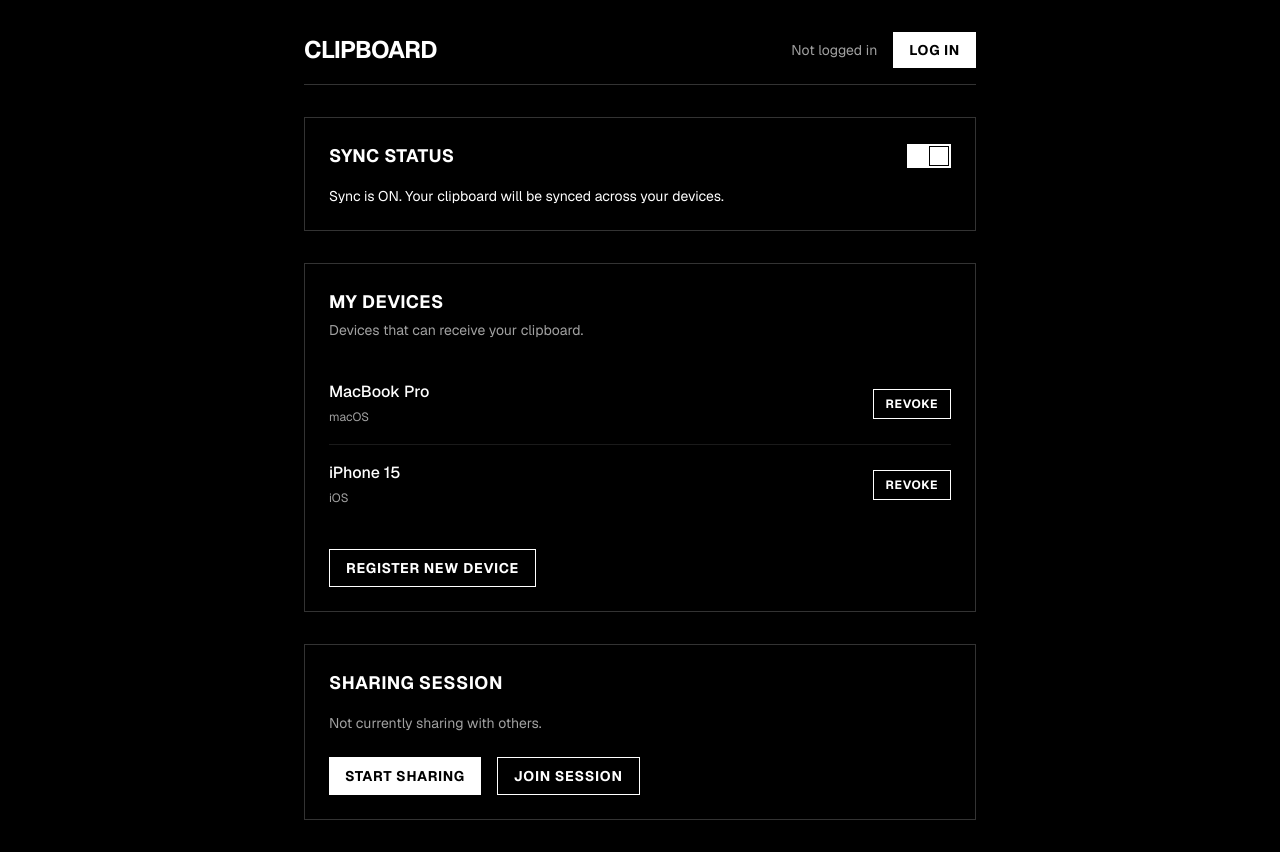
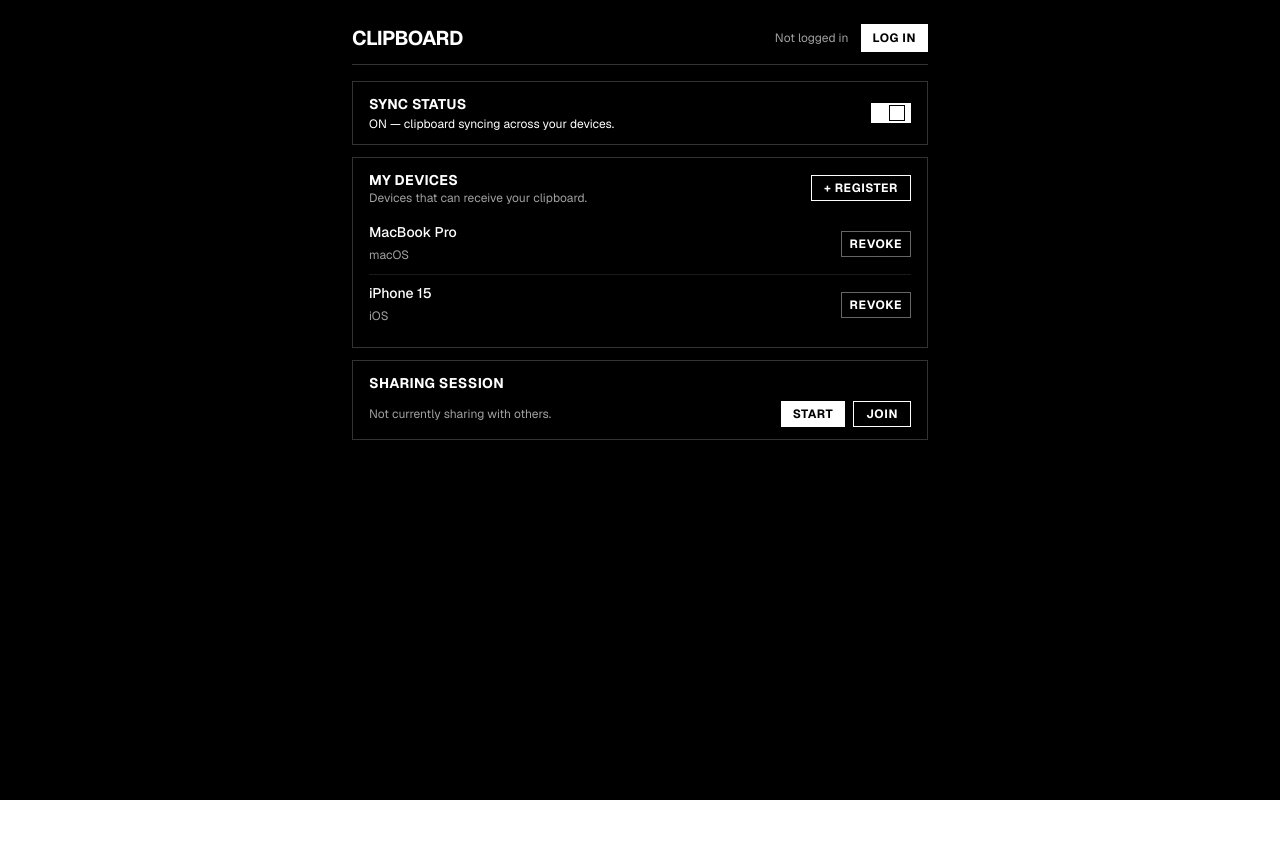
Before and after one commit to hackathon-by-hgs/code-paste, a Next.js app in the folder frontend/: page / in a window 1280 px wide. After the commit the page ends 800 px from the top, so only its background shows below. Built offline with nearby package versions, Linux system fonts and the light colour scheme.

Commit message:
style(frontend): reduce whitespace and tighten UI layout

```diff
--- a/frontend/src/app/page.tsx
+++ b/frontend/src/app/page.tsx
@@ -19,7 +19,6 @@ export default function Home() {
 
   const handleStartShare = () => {
     setIsSharing(true);
-    // Mock user joining
     setTimeout(() => {
       setShareMembers(prev => [...prev, { id: 'a1', name: 'Alice (alice@example.com)' }]);
     }, 2000);
@@ -45,96 +44,104 @@ export default function Home() {
   };
 
   return (
-    <div className="min-h-screen bg-black text-white flex justify-center p-8 font-sans selection:bg-white selection:text-black">
-      <div className="w-full max-w-2xl flex flex-col gap-8">
+    <div className="min-h-screen bg-black text-white flex justify-center px-4 py-6 font-sans">
+      <div className="w-full max-w-xl flex flex-col gap-4">
 
-        <header className="flex justify-between items-center border-b border-white/20 pb-4">
-          <h1 className="text-2xl font-bold tracking-tight uppercase">Clipboard</h1>
-          <div className="flex items-center gap-4">
-            <span className="text-sm text-neutral-400">Not logged in</span>
-            <button className="bg-white hover:bg-neutral-200 text-black px-4 py-2 text-sm font-bold uppercase tracking-wider transition-colors">
+        <header className="flex justify-between items-center border-b border-white/20 pb-3">
+          <h1 className="text-xl font-bold tracking-tight uppercase">Clipboard</h1>
+          <div className="flex items-center gap-3">
+            <span className="text-xs text-neutral-400">Not logged in</span>
+            <button className="bg-white hover:bg-neutral-200 text-black px-3 py-1.5 text-xs font-bold uppercase tracking-wider transition-colors">
               Log In
             </button>
           </div>
         </header>
 
-        <main className="flex flex-col gap-8">
+        <main className="flex flex-col gap-3">
 
-          {/* Sync Status Section */}
-          <section className="border border-white/20 p-6">
-            <div className="flex justify-between items-center mb-4">
-              <h2 className="text-lg font-bold uppercase tracking-wide">Sync Status</h2>
-              <label className="relative inline-flex items-center cursor-pointer">
+          {/* Sync Status */}
+          <section className="border border-white/20 px-4 py-3">
+            <div className="flex justify-between items-center">
+              <div>
+                <h2 className="text-sm font-bold uppercase tracking-wide">Sync Status</h2>
+                <p className={`text-xs mt-0.5 ${isSyncing ? 'text-white' : 'text-neutral-500'}`}>
+                  {isSyncing ? 'ON — clipboard syncing across your devices.' : 'PAUSED — devices will not receive updates.'}
+                </p>
+              </div>
+              <label className="relative inline-flex items-center cursor-pointer ml-4 shrink-0">
                 <input type="checkbox" className="sr-only peer" checked={isSyncing} onChange={handleToggleSync} />
-                <div className="w-11 h-6 bg-neutral-800 peer-focus:outline-none peer peer-checked:after:translate-x-full peer-checked:after:border-black after:content-[''] after:absolute after:top-[2px] after:left-[2px] after:bg-white after:border-white after:border after:h-5 after:w-5 after:transition-all peer-checked:bg-white"></div>
+                <div className="w-10 h-5 bg-neutral-800 peer peer-checked:after:translate-x-full peer-checked:after:border-black after:content-[''] after:absolute after:top-[2px] after:left-[2px] after:bg-white after:border-white after:border after:h-4 after:w-4 after:transition-all peer-checked:bg-white"></div>
               </label>
             </div>
-            <p className={`text-sm ${isSyncing ? 'text-white' : 'text-neutral-500'}`}>
-              {isSyncing ? 'Sync is ON. Your clipboard will be synced across your devices.' : 'Sync is paused. Devices will not receive clipboard updates.'}
-            </p>
           </section>
 
-          {/* Device Management Section */}
-          <section className="border border-white/20 p-6">
-            <h2 className="text-lg font-bold uppercase tracking-wide mb-1">My Devices</h2>
-            <p className="text-sm text-neutral-400 mb-6">Devices that can receive your clipboard.</p>
-            <ul className="flex flex-col mb-6">
+          {/* Device Management */}
+          <section className="border border-white/20 px-4 py-3">
+            <div className="flex justify-between items-center mb-2">
+              <div>
+                <h2 className="text-sm font-bold uppercase tracking-wide">My Devices</h2>
+                <p className="text-xs text-neutral-400">Devices that can receive your clipboard.</p>
+              </div>
+              <button className="bg-transparent hover:bg-white text-white hover:text-black border border-white px-3 py-1 text-xs font-bold uppercase tracking-wider transition-colors shrink-0 ml-4">
+                + Register
+              </button>
+            </div>
+            <ul className="flex flex-col divide-y divide-white/10">
               {devices.map(device => (
-                <li key={device.id} className="flex justify-between items-center py-4 border-b border-white/10 last:border-0">
+                <li key={device.id} className="flex justify-between items-center py-2">
                   <div>
-                    <strong className="block text-white font-medium">{device.name}</strong>
+                    <strong className="block text-sm text-white font-medium">{device.name}</strong>
                     <span className="text-xs text-neutral-400">{device.platform}</span>
                   </div>
-                  <button onClick={() => handleRevokeDevice(device.id)} className="bg-transparent hover:bg-white text-white hover:text-black border border-white px-3 py-1.5 text-xs font-bold uppercase tracking-wider transition-colors">
+                  <button onClick={() => handleRevokeDevice(device.id)} className="bg-transparent hover:bg-white text-white hover:text-black border border-white/40 hover:border-white px-2 py-1 text-xs font-bold uppercase tracking-wider transition-colors ml-4">
                     Revoke
                   </button>
                 </li>
               ))}
-              {devices.length === 0 && <li className="py-4 text-sm text-neutral-500">No devices registered.</li>}
+              {devices.length === 0 && <li className="py-2 text-xs text-neutral-500">No devices registered.</li>}
             </ul>
-            <button className="bg-transparent hover:bg-white text-white hover:text-black border border-white px-4 py-2 text-sm font-bold uppercase tracking-wider transition-colors">
-              Register New Device
-            </button>
           </section>
 
-          {/* Sharing Section */}
-          <section className="border border-white/20 p-6">
-            <h2 className="text-lg font-bold uppercase tracking-wide mb-4">Sharing Session</h2>
+          {/* Sharing Session */}
+          <section className="border border-white/20 px-4 py-3">
+            <h2 className="text-sm font-bold uppercase tracking-wide mb-2">Sharing Session</h2>
 
             {!isSharing ? (
-              <div className="flex flex-col items-start gap-6">
-                <p className="text-sm text-neutral-400">Not currently sharing with others.</p>
-                <div className="flex gap-4">
-                  <button onClick={handleStartShare} className="bg-white hover:bg-neutral-200 text-black px-4 py-2 text-sm font-bold uppercase tracking-wider transition-colors">
-                    Start Sharing
+              <div className="flex items-center justify-between">
+                <p className="text-xs text-neutral-400">Not currently sharing with others.</p>
+                <div className="flex gap-2 ml-4">
+                  <button onClick={handleStartShare} className="bg-white hover:bg-neutral-200 text-black px-3 py-1 text-xs font-bold uppercase tracking-wider transition-colors">
+                    Start
                   </button>
-                  <button className="bg-transparent hover:bg-white text-white hover:text-black border border-white px-4 py-2 text-sm font-bold uppercase tracking-wider transition-colors">
-                    Join Session
+                  <button className="bg-transparent hover:bg-white text-white hover:text-black border border-white px-3 py-1 text-xs font-bold uppercase tracking-wider transition-colors">
+                    Join
                   </button>
                 </div>
               </div>
             ) : (
-              <div className="flex flex-col gap-6">
-                <p className="text-sm text-white font-bold border-l-2 border-white pl-3 py-1">You are sharing clipboard data.</p>
+              <div className="flex flex-col gap-2">
+                <div className="flex items-center justify-between">
+                  <p className="text-xs text-white font-bold border-l-2 border-white pl-2">Sharing active.</p>
+                  <button onClick={handleStopShare} className="bg-white hover:bg-neutral-200 text-black px-3 py-1 text-xs font-bold uppercase tracking-wider transition-colors ml-4">
+                    Stop
+                  </button>
+                </div>
                 <div>
-                  <h3 className="text-sm font-bold uppercase tracking-wide mb-2 text-neutral-400">Authorized Members:</h3>
-                  <ul className="flex flex-col mb-6">
+                  <p className="text-xs text-neutral-400 uppercase tracking-wide mb-1">Members:</p>
+                  <ul className="flex flex-col divide-y divide-white/10">
                     {shareMembers.length === 0 ? (
-                      <li className="text-sm text-neutral-500 italic py-2">Waiting for members to join...</li>
+                      <li className="text-xs text-neutral-500 italic py-1.5">Waiting for members to join...</li>
                     ) : (
                       shareMembers.map(member => (
-                        <li key={member.id} className="flex justify-between items-center py-3 border-b border-white/10 last:border-0">
-                          <span className="text-sm text-white font-medium">{member.name}</span>
-                          <button onClick={() => handleRevokeMember(member.id)} className="bg-transparent hover:bg-white text-white hover:text-black border border-white px-3 py-1.5 text-xs font-bold uppercase tracking-wider transition-colors">
+                        <li key={member.id} className="flex justify-between items-center py-2">
+                          <span className="text-sm text-white">{member.name}</span>
+                          <button onClick={() => handleRevokeMember(member.id)} className="bg-transparent hover:bg-white text-white hover:text-black border border-white/40 hover:border-white px-2 py-1 text-xs font-bold uppercase tracking-wider transition-colors ml-4">
                             Remove
                           </button>
                         </li>
                       ))
                     )}
                   </ul>
-                  <button onClick={handleStopShare} className="bg-white hover:bg-neutral-200 text-black px-4 py-2 text-sm font-bold uppercase tracking-wider transition-colors">
-                    Stop Sharing
-                  </button>
                 </div>
               </div>
             )}
```
